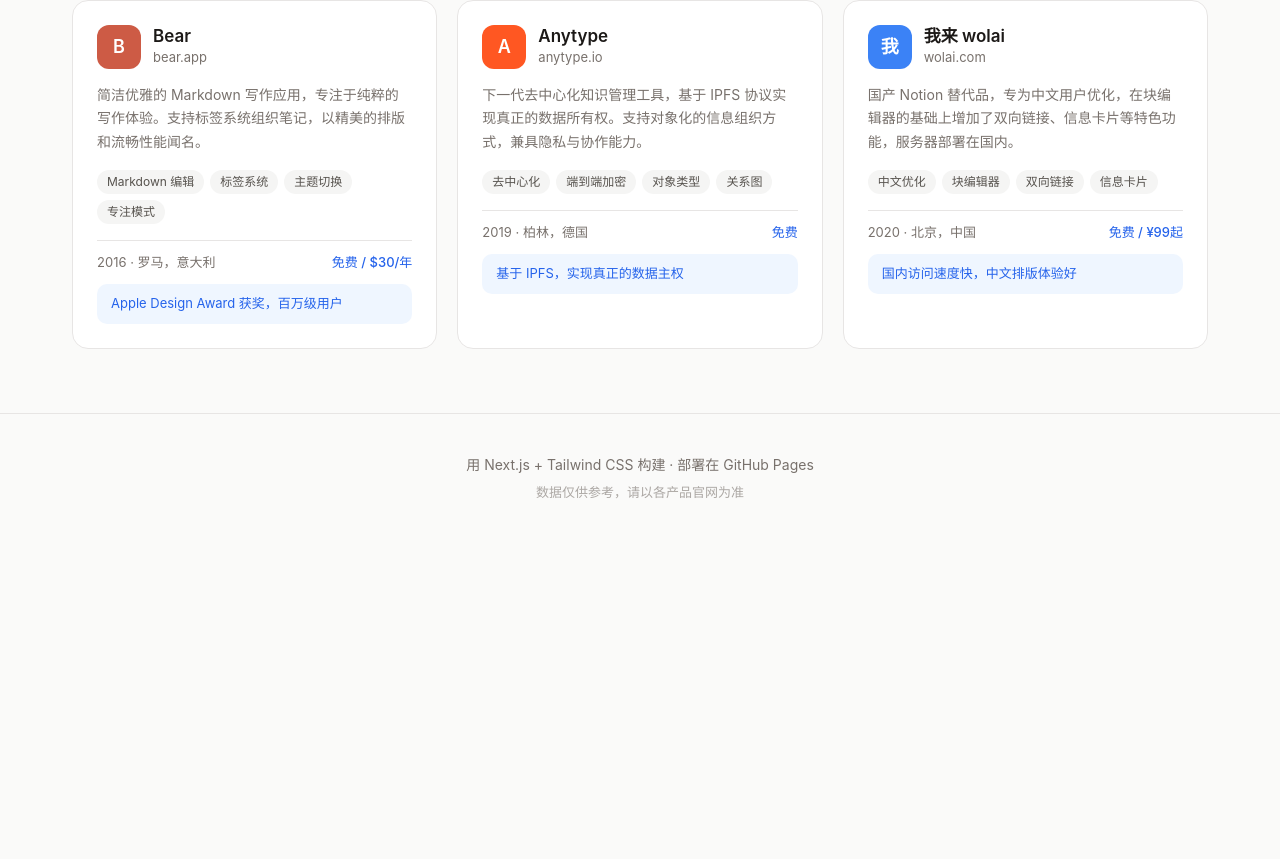
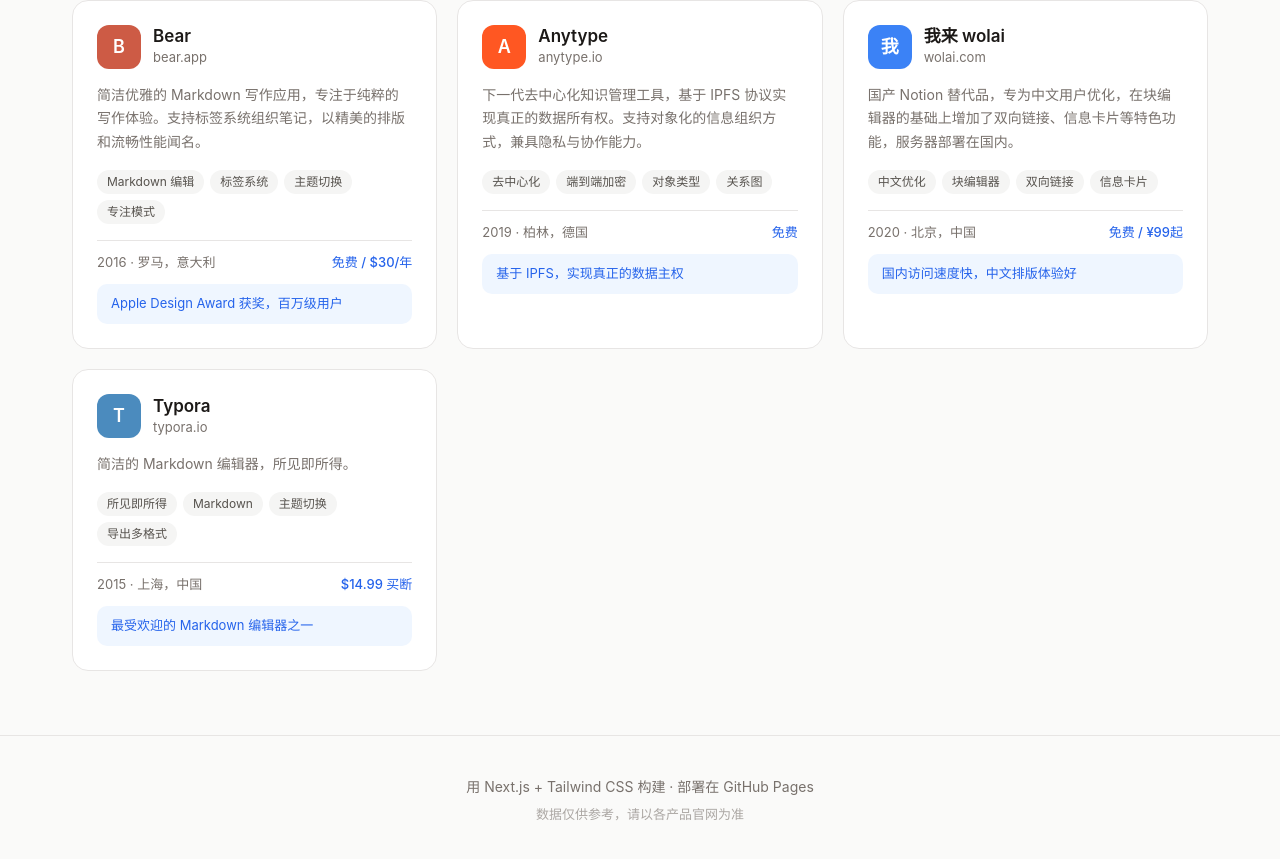
Before and after one commit to Mogu571/fancyteams, a Next.js app: page /fancyteams/ in a window 1280 px wide. Shown: the part 1241-2100 px from the top of the page. Before the commit the page ends 1783 px from the top, so only its background shows below. Built offline with nearby package versions, Linux system fonts and the light colour scheme.

Commit message:
添加 Typora

```diff
--- a/src/data/tools.ts
+++ b/src/data/tools.ts
@@ -138,4 +138,17 @@
     features: ["中文优化", "块编辑器", "双向链接", "信息卡片", "国内服务器", "团队协作"],
     highlights: "国内访问速度快，中文排版体验好",
   },
+  {
+    id: "typora",
+    name: "Typora",
+    description: "简洁的 Markdown 编辑器，所见即所得。",
+    category: "writing",
+    founded: "2015",
+    headquarters: "上海，中国",
+    website: "typora.io",
+    pricing: "$14.99 买断",
+    color: "#4B8BBE",
+    features: ["所见即所得", "Markdown", "主题切换", "导出多格式"],
+    highlights: "最受欢迎的 Markdown 编辑器之一",
+  },
 ];
```
